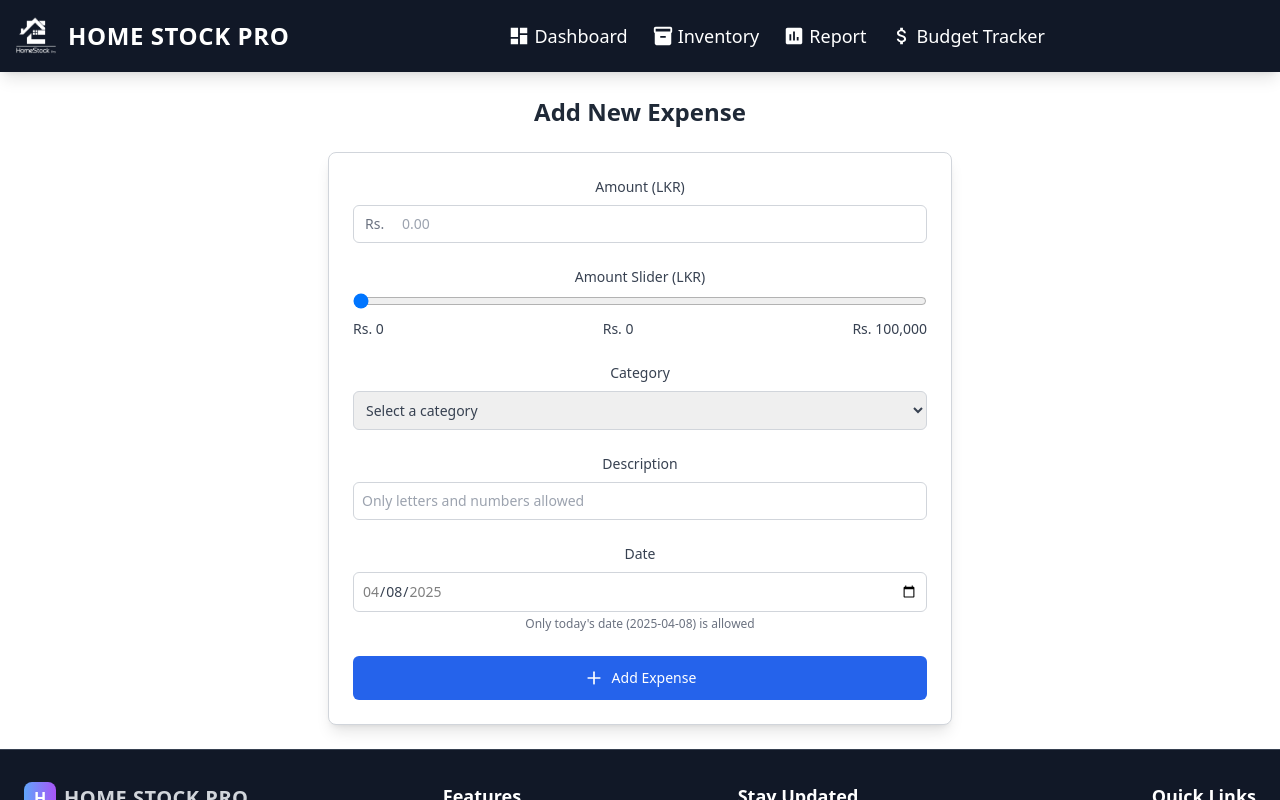
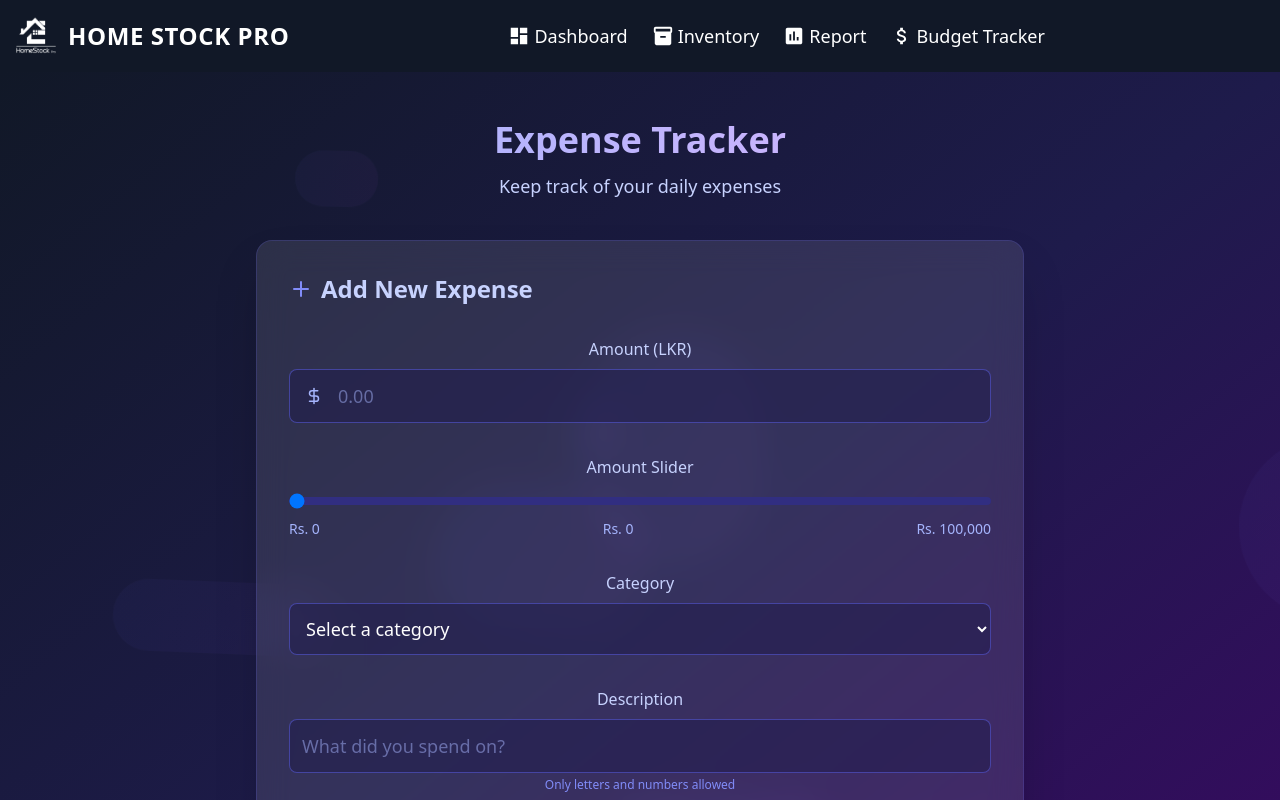
Before and after one commit to kmddkuruppu/Home-Stock, a React (Create React App) app in the folder frontend/: page /expenseForm in a window 1280 px wide. Shown: the top 800 px of the page. Built offline with nearby package versions, Linux system fonts and the light colour scheme.

Commit message:
Update expense form

```diff
--- a/frontend/src/App.js
+++ b/frontend/src/App.js
@@ -31,7 +31,7 @@ import Report from './pages/Report';
 
 function Layout() {
   const location = useLocation();
-  const hideNavbarAndFooter = location.pathname === '/';
+  const hideNavbarAndFooter = ['/', '/login', '/Signup'].includes(location.pathname);
 
   return (
     <div className="App">
@@ -65,6 +65,7 @@ function Layout() {
   );
 }
 
+
 function App() {
   return (
     <Router>
--- a/frontend/src/components/ExpenseForm.js
+++ b/frontend/src/components/ExpenseForm.js
@@ -1,5 +1,28 @@
-import React, { useState } from 'react';
-import { Plus } from 'lucide-react';
+import React, { useState, useEffect } from 'react';
+import { Plus, DollarSign, AlertCircle } from 'lucide-react';
+
+// Animated background particles component
+const FloatingParticles = () => {
+  return (
+    <div className="absolute inset-0 overflow-hidden z-0">
+      {Array.from({ length: 15 }).map((_, i) => (
+        <div
+          key={i}
+          className="absolute rounded-full bg-gradient-to-r from-indigo-500/10 to-purple-500/10 animate-float"
+          style={{
+            width: `${Math.random() * 200 + 50}px`,
+            height: `${Math.random() * 200 + 50}px`,
+            left: `${Math.random() * 100}%`,
+            top: `${Math.random() * 100}%`,
+            animationDuration: `${Math.random() * 20 + 20}s`,
+            animationDelay: `${Math.random() * 5}s`,
+            opacity: 0.4
+          }}
+        />
+      ))}
+    </div>
+  );
+};
 
 const ExpenseForm = () => {
   const categories = [
@@ -11,6 +34,7 @@ const ExpenseForm = () => {
   ];
 
   const today = new Date().toISOString().split('T')[0];
+
   const [formData, setFormData] = useState({
     amount: '',
     category: '',
@@ -19,23 +43,66 @@ const ExpenseForm = () => {
     sliderValue: 0
   });
 
-  const handleSubmit = async (e) => {
-    e.preventDefault();
-    try {
-      const response = await fetch('http://localhost:8070/budget/add', {
-        method: 'POST',
-        headers: {
-          'Content-Type': 'application/json',
-        },
-        body: JSON.stringify({
-          ...formData,
-          date: today // Force today's date on submission
-        }),
+  const [errors, setErrors] = useState({
+    amount: '',
+    category: '',
+    description: ''
   });
 
-      const data = await response.json();
-      console.log('Expense added:', data);
-      alert('Expense added successfully!');
+  const [isSubmitting, setIsSubmitting] = useState(false);
+  const [showSuccess, setShowSuccess] = useState(false);
+
+  useEffect(() => {
+    if (showSuccess) {
+      const timer = setTimeout(() => {
+        setShowSuccess(false);
+      }, 3000);
+      return () => clearTimeout(timer);
+    }
+  }, [showSuccess]);
+
+  const validateForm = () => {
+    let isValid = true;
+    const newErrors = { amount: '', category: '', description: '' };
+
+    // Amount validation
+    if (!formData.amount || parseFloat(formData.amount) <= 0) {
+      newErrors.amount = 'Please enter a positive amount';
+      isValid = false;
+    }
+
+    // Category validation
+    if (!formData.category) {
+      newErrors.category = 'Please select a category';
+      isValid = false;
+    }
+
+    // Description validation
+    if (!formData.description) {
+      newErrors.description = 'Please enter a description';
+      isValid = false;
+    } else if (formData.description.length < 3) {
+      newErrors.description = 'Description must be at least 3 characters';
+      isValid = false;
+    }
+
+    setErrors(newErrors);
+    return isValid;
+  };
+
+  const handleSubmit = (e) => {
+    e.preventDefault();
+
+    if (!validateForm()) {
+      return;
+    }
+
+    setIsSubmitting(true);
+
+    try {
+      // Mock API call - would be replaced with actual API call
+      setTimeout(() => {
+        console.log('Expense added:', formData);
 
         // Reset form (keeping today's date)
         setFormData({
@@ -45,9 +112,23 @@ const ExpenseForm = () => {
           date: today,
           sliderValue: 0
         });
+
+        setShowSuccess(true);
+        setIsSubmitting(false);
+      }, 800);
     } catch (error) {
       console.error('Error adding expense:', error);
-      alert('Failed to add expense');
+      setIsSubmitting(false);
+    }
+  };
+
+  const handleAmountChange = (e) => {
+    const value = e.target.value;
+
+    // Allow only positive numbers
+    if (value === '' || (/^\d*\.?\d*$/.test(value) && parseFloat(value) >= 0)) {
+      setFormData({ ...formData, amount: value, sliderValue: value ? Math.min(parseFloat(value), 100000) : 0 });
+      if (errors.amount) setErrors({ ...errors, amount: '' });
     }
   };
 
@@ -55,6 +136,9 @@ const ExpenseForm = () => {
     // Block special characters by only allowing letters, numbers, and spaces
     const value = e.target.value.replace(/[^a-zA-Z0-9\s]/g, '');
     setFormData({ ...formData, description: value });
+    if (errors.description && value.length >= 3) {
+      setErrors({ ...errors, description: '' });
+    }
   };
 
   const handleDateChange = (e) => {
@@ -66,107 +150,198 @@ const ExpenseForm = () => {
   };
 
   const handleSliderChange = (e) => {
-    setFormData({ ...formData, sliderValue: e.target.value, amount: e.target.value });
+    const value = parseInt(e.target.value);
+    setFormData({ ...formData, sliderValue: value, amount: value.toString() });
+    if (errors.amount) setErrors({ ...errors, amount: '' });
+  };
+
+  const handleCategoryChange = (e) => {
+    setFormData({ ...formData, category: e.target.value });
+    if (errors.category) setErrors({ ...errors, category: '' });
+  };
+
+  // Format currency for display
+  const formatCurrency = (value) => {
+    return new Intl.NumberFormat('en-LK', {
+      style: 'currency',
+      currency: 'LKR',
+      minimumFractionDigits: 0,
+      maximumFractionDigits: 0
+    }).format(value).replace('LKR', 'Rs.');
   };
 
   return (
+    <div className="min-h-screen bg-gradient-to-br from-gray-900 via-indigo-950 to-purple-950 text-white flex items-center justify-center py-12 px-4 sm:px-6 lg:px-8 relative">
+      {/* Animated particles background */}
+      <FloatingParticles />
+
+      {/* Success notification */}
+      {showSuccess && (
+        <div className="fixed top-4 right-4 bg-green-500 text-white px-6 py-3 rounded-lg shadow-lg z-50 animate-bounce">
+          Expense added successfully!
+        </div>
+      )}
+
+      <div className="max-w-3xl w-full relative z-10">
+        <div className="text-center mb-10">
+          <h1 className="text-4xl font-extrabold text-transparent bg-clip-text bg-gradient-to-r from-indigo-300 to-purple-300">
+            Expense Tracker
+          </h1>
+          <p className="mt-3 text-lg text-indigo-200">
+            Keep track of your daily expenses
+          </p>
+        </div>
+
+        <div className="bg-white/10 backdrop-blur-lg p-8 rounded-2xl shadow-2xl border border-indigo-500/20">
+          <h2 className="text-2xl font-bold text-indigo-200 mb-8 flex items-center">
+            <Plus className="h-6 w-6 mr-2 text-indigo-400" />
+            Add New Expense
+          </h2>
+
+          <div className="space-y-8">
+            {/* Amount Input */}
             <div>
-      <div className="max-w-2xl mx-auto p-6">
-        <h2 className="text-2xl font-bold text-gray-800 mb-6">Add New Expense</h2>
-
-        <form onSubmit={handleSubmit} className="bg-white p-6 rounded-lg shadow-lg border border-gray-300 relative">
-          <div className="space-y-6">
-            {/* Amount Input - Changed to Rs. */}
-            <div>
-              <label className="block text-sm font-medium text-gray-700">Amount (LKR)</label>
-              <div className="relative mt-2">
-                <div className="absolute left-3 top-1/2 transform -translate-y-1/2 text-gray-500 text-sm">Rs.</div>
+              <label className="block text-md font-medium text-indigo-200 mb-2">Amount (LKR)</label>
+              <div className="relative">
+                <div className="absolute left-4 top-1/2 transform -translate-y-1/2 text-indigo-300">
+                  <DollarSign size={18} />
+                </div>
                 <input
-                  type="number"
-                  step="0.01"
+                  type="text"
+                  inputMode="decimal"
                   value={formData.amount}
-                  onChange={(e) => setFormData({ ...formData, amount: e.target.value })}
+                  onChange={handleAmountChange}
                   placeholder="0.00"
-                  className="w-full pl-12 pr-4 py-2 border border-gray-300 rounded-md text-sm text-gray-700 focus:outline-none focus:ring-2 focus:ring-indigo-500"
-                  required
+                  className={`w-full pl-12 pr-4 py-3 bg-indigo-950/50 border ${errors.amount ? 'border-red-500' : 'border-indigo-500/50'} rounded-lg text-lg text-white placeholder-indigo-300/50 focus:outline-none focus:ring-2 focus:ring-indigo-400`}
                 />
               </div>
+              {errors.amount && (
+                <p className="mt-2 text-sm text-red-400 flex items-center">
+                  <AlertCircle size={16} className="mr-1" />
+                  {errors.amount}
+                </p>
+              )}
             </div>
 
-            {/* Slider Section - Updated to Rs. */}
+            {/* Slider Section */}
             <div>
-              <label className="block text-sm font-medium text-gray-700">Amount Slider (LKR)</label>
+              <label className="block text-md font-medium text-indigo-200 mb-2">Amount Slider</label>
               <input
                 type="range"
                 min="0"
                 max="100000"
+                step="100"
                 value={formData.sliderValue}
                 onChange={handleSliderChange}
-                className="w-full h-2 bg-gray-200 rounded-full mt-2"
+                className="w-full h-2 bg-indigo-900 rounded-full appearance-none cursor-pointer"
               />
-              <div className="flex justify-between text-sm text-gray-700 mt-2">
+              <div className="flex justify-between text-sm text-indigo-300 mt-2">
                 <span>Rs. 0</span>
-                <span>Rs. {formData.sliderValue}</span>
+                <span>{formatCurrency(formData.sliderValue)}</span>
                 <span>Rs. 100,000</span>
               </div>
             </div>
 
             {/* Category Select */}
             <div>
-              <label className="block text-sm font-medium text-gray-700">Category</label>
+              <label className="block text-md font-medium text-indigo-200 mb-2">Category</label>
               <select
                 value={formData.category}
-                onChange={(e) => setFormData({ ...formData, category: e.target.value })}
-                className="mt-2 w-full p-2 border border-gray-300 rounded-md text-sm text-gray-700 focus:outline-none focus:ring-2 focus:ring-indigo-500"
-                required
+                onChange={handleCategoryChange}
+                className={`w-full p-3 bg-indigo-950/50 border ${errors.category ? 'border-red-500' : 'border-indigo-500/50'} rounded-lg text-lg text-white focus:outline-none focus:ring-2 focus:ring-indigo-400`}
               >
-                <option value="">Select a category</option>
+                <option value="" className="bg-indigo-900">Select a category</option>
                 {categories.map((category) => (
-                  <option key={category} value={category}>{category}</option>
+                  <option key={category} value={category} className="bg-indigo-900">{category}</option>
                 ))}
               </select>
+              {errors.category && (
+                <p className="mt-2 text-sm text-red-400 flex items-center">
+                  <AlertCircle size={16} className="mr-1" />
+                  {errors.category}
+                </p>
+              )}
             </div>
 
-            {/* Description Input - Blocks special characters */}
+            {/* Description Input */}
             <div>
-              <label className="block text-sm font-medium text-gray-700">Description</label>
+              <label className="block text-md font-medium text-indigo-200 mb-2">Description</label>
               <input
                 type="text"
                 value={formData.description}
                 onChange={handleDescriptionChange}
-                className="mt-2 w-full p-2 border border-gray-300 rounded-md text-sm text-gray-700 focus:outline-none focus:ring-2 focus:ring-indigo-500"
-                required
-                placeholder="Only letters and numbers allowed"
+                className={`w-full p-3 bg-indigo-950/50 border ${errors.description ? 'border-red-500' : 'border-indigo-500/50'} rounded-lg text-lg text-white placeholder-indigo-300/50 focus:outline-none focus:ring-2 focus:ring-indigo-400`}
+                placeholder="What did you spend on?"
               />
+              <p className="text-xs text-indigo-400 mt-1">Only letters and numbers allowed</p>
+              {errors.description && (
+                <p className="mt-1 text-sm text-red-400 flex items-center">
+                  <AlertCircle size={16} className="mr-1" />
+                  {errors.description}
+                </p>
+              )}
             </div>
 
-            {/* Date Input - Only today's date allowed */}
+            {/* Date Input */}
             <div>
-              <label className="block text-sm font-medium text-gray-700">Date</label>
+              <label className="block text-md font-medium text-indigo-200 mb-2">Date</label>
               <input
                 type="date"
                 value={formData.date}
                 onChange={handleDateChange}
                 min={today}
                 max={today}
-                className="mt-2 w-full p-2 border border-gray-300 rounded-md text-sm text-gray-700 focus:outline-none focus:ring-2 focus:ring-indigo-500"
+                className="w-full p-3 bg-indigo-950/50 border border-indigo-500/50 rounded-lg text-lg text-white focus:outline-none focus:ring-2 focus:ring-indigo-400"
               />
-              <p className="text-xs text-gray-500 mt-1">Only today's date ({today}) is allowed</p>
+              <p className="text-xs text-indigo-400 mt-1">Only today's date ({today}) is allowed</p>
             </div>
 
             {/* Submit Button */}
             <button
-              type="submit"
-              className="w-full flex justify-center items-center py-3 bg-blue-600 text-white rounded-md text-sm font-medium hover:bg-blue-700 focus:outline-none focus:ring-2 focus:ring-blue-500"
+              onClick={handleSubmit}
+              disabled={isSubmitting}
+              className={`w-full flex justify-center items-center py-4 px-6 rounded-lg text-lg font-medium transition-all duration-300 ${isSubmitting ? 'bg-indigo-700 cursor-not-allowed' : 'bg-gradient-to-r from-indigo-600 to-purple-600 hover:from-indigo-500 hover:to-purple-500'} focus:outline-none focus:ring-2 focus:ring-indigo-400 shadow-lg`}
             >
+              {isSubmitting ? (
+                <div className="animate-spin h-5 w-5 border-2 border-white border-t-transparent rounded-full mr-2" />
+              ) : (
                 <Plus className="h-5 w-5 mr-2" />
-              Add Expense
+              )}
+              {isSubmitting ? 'Adding...' : 'Add Expense'}
             </button>
           </div>
-        </form>
+        </div>
       </div>
     </div>
   );
 };
 
-export default ExpenseForm;
+// We need to define the animation keyframes for the floating effect
+// Since we can't modify the global CSS directly, we'll use a style component
+const AnimationStyles = () => {
+  return (
+    <style>
+      {`
+        @keyframes float {
+          0%, 100% { transform: translate(0, 0) rotate(0deg); }
+          33% { transform: translate(5%, 5%) rotate(5deg); }
+          66% { transform: translate(-5%, 2%) rotate(-5deg); }
+        }
+        .animate-float {
+          animation: float 20s ease-in-out infinite;
+        }
+      `}
+    </style>
+  );
+};
+
+const EnhancedExpenseFormWithStyles = () => {
+  return (
+    <>
+      <AnimationStyles />
+      <ExpenseForm />
+    </>
+  );
+};
+
+export default EnhancedExpenseFormWithStyles;
```
Lines whose indentation alone changed are shown as unchanged.
